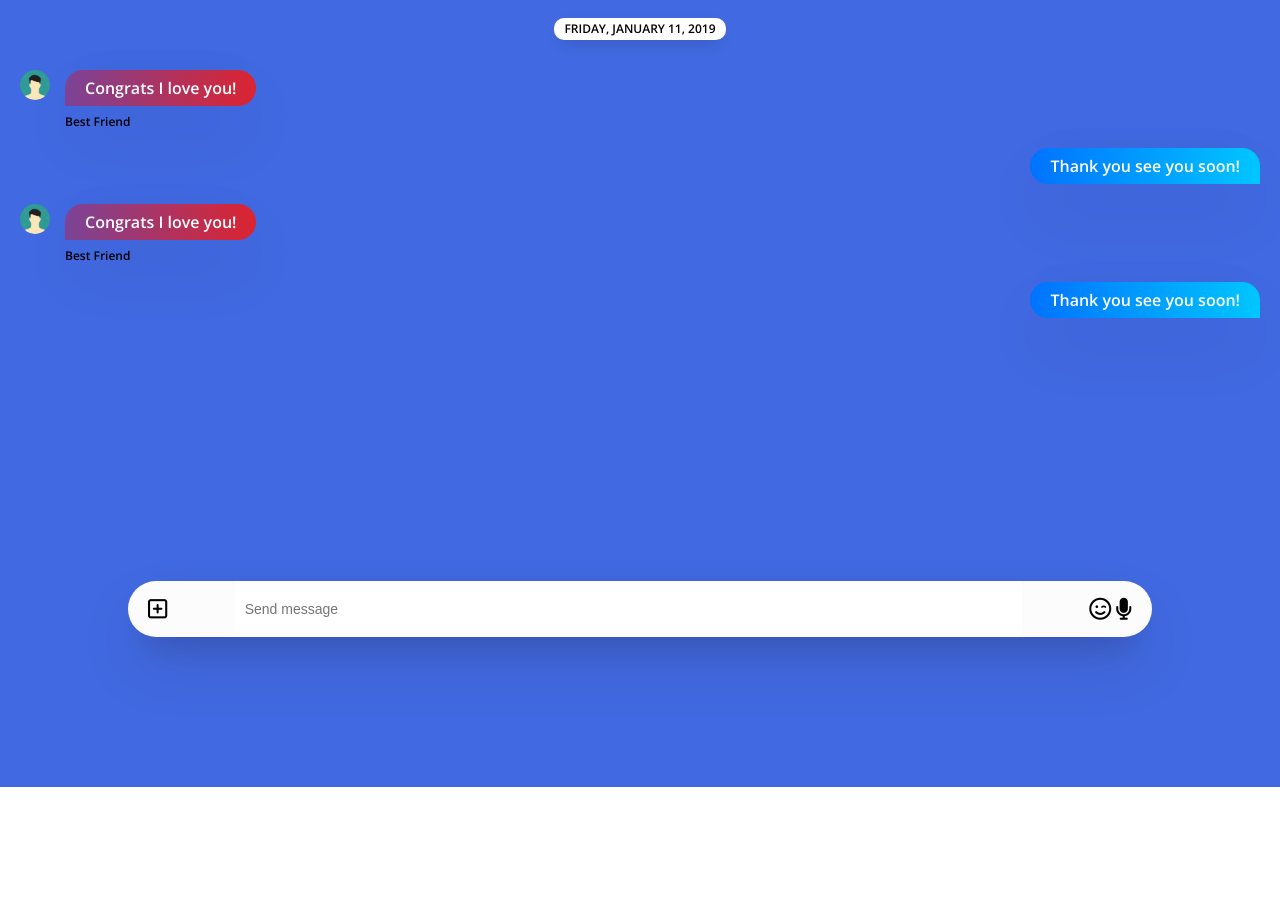
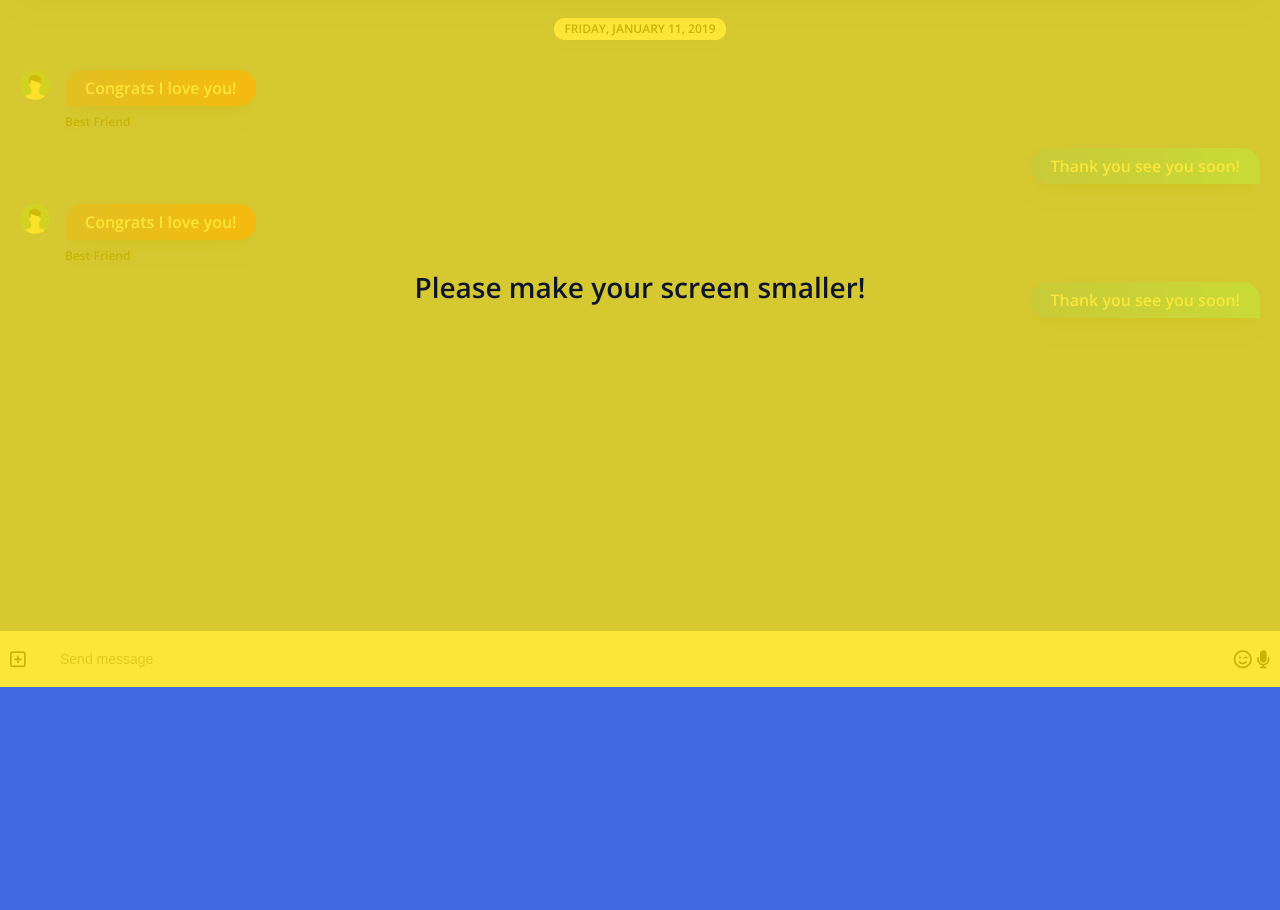
Before and after one commit to kangdongil/kakao-clone-2.0, a plain HTML site: page chat.html in a window 1280 px wide. Shown: the part 113-1023 px from the top of the page. Before the commit the page ends 900 px from the top, so only its background shows below. Drawn offline with nearby package versions, Linux system fonts and the light colour scheme.

Commit message:
Animation

```diff
--- a/chat.html
+++ b/chat.html
@@ -8,6 +8,7 @@
     <title>Settings | Kakao Clone</title>
 </head>
 <body class="chats-body">
+    <div class="header-wrapper">
         <!-- #1. status-bar -->
         <div class="status-bar">
             <div class="status-bar__column">
@@ -41,6 +42,7 @@
                 </span>
             </div>
         </header>
+    </div>
     <main class="chat-screen">
         <ul class="chat__messages">
             <span class="chat__timestamp">Friday, January 11, 2019</span>
@@ -80,17 +82,19 @@
             </li>
         </ul>
     </main>
-    <div class="chat__write">
-        <div class="chat__write-column">
-            <i class="far fa-plus-square"></i>
-        </div>
-        <div class="chat__write-column">
-            <input type="text"
+    <div class="chat__write--container ">
+        <input
+        type="text"
+        class="chat__write"
         placeholder="Send message"
         class="chat__write-input"
         />
+
+        <div class="chat__icon-left chat__icon">
+            <i class="far fa-plus-square"></i>
         </div>
-        <div class="chat__write-column">
+
+        <div class="chat__icon-right chat__icon">
             <span class="chat__write-icon">
                 <i class="far fa-smile-wink"></i>
             </span>
@@ -99,5 +103,8 @@
             </span>
         </div>
     </div>
+    <div class="bigScreen">
+        <span class="bigScreen__text">Please make your screen smaller!</span>
+    </div>
 </body>
 </html>
--- a/css/chat.css
+++ b/css/chat.css
@@ -1,33 +1,103 @@
+.header-wrapper {
+    position: fixed;
+    z-index: 2;
+    top: 0px;
+    width: 100%;
+    padding: 5px 0px;
+    background-color: white;
+    box-shadow: 0 18px 36px -18px rgba(0,0,0,.3),
+    0 -12px 36px -8px rgba(0,0,0,.025);
+}
+
 .chats-body {
-    padding: 0;
+    padding: 10px 0px;
+    padding-top: 100px;
 }
 
 .chats-body .header,
 .chats-body .status-bar {
     padding: 0px 20px;
 }
-.chat-screen {
+.chats-body {
     /* background-image: url("../images/chatBg.png"); */
     background-color: royalblue;
-    min-height: 100vh;
+    min-height: 200vh;
 }
 
-.chat__write {
+.chat__write--container {
     position: fixed;
-    bottom: 50px;
-    width: 80%;
+    bottom: 0px;
     margin: 0 auto;
     left: 0;
     right: 0;
     display: flex;
     justify-content: space-between;
     align-items: center;
-    background-color: #fcfcfc;
-    padding: 0px 20px;
+    width: 100%;
+}
+
+
+.chat__icon-left {
+    position: absolute;
+    left: 10px;
+}
+
+.chat__icon-right {
+    position: absolute;
+    right: 10px;
+}
+
+@keyframes float {
+    0% {
+        box-shadow: 0 30px 60px -12px rgba(50,50,93,.25),
+        0 18px 36px -18px rgba(0,0,0,.3),
+        0 -12px 36px -8px rgba(0,0,0,.025);
+    }
+    50% {
+        box-shadow: 0 30px 60px -60px rgba(50,50,93,.25),
+        0 18px 36px -18px rgba(0,0,0,.3),
+        0 -12px 36px -8px rgba(0,0,0,.025);
+
+    }
+    100% {
+        box-shadow: 0 30px 60px -12px rgba(50,50,93,.25),
+        0 18px 36px -18px rgba(0,0,0,.3),
+        0 -12px 36px -8px rgba(0,0,0,.025);
+    }
+}
+
+.chat__write {
+    margin: 0 auto;
+    bottom: 0px;
+    width: 100%;
+    border-radius: 0;
+    padding: 20px 60px;
+    width: 100%;
+    border: none;
+    font-size: 14px;
+    transition: width 0.5s ease-in-out,
+     border-radius 0.5s ease-in-out,
+     transform 0.5s ease-in-out;
+}
+
+.chat__write:focus {
+    outline: none;
+    width:80%;
+    transform:translateY(-100px);
     border-radius: 40px;
     box-shadow: 0 30px 60px -12px rgba(50,50,93,.25),
     0 18px 36px -18px rgba(0,0,0,.3),
     0 -12px 36px -8px rgba(0,0,0,.025);
+    animation: float 3s linear infinite forwards;
+}
+
+.chat__icon {
+    font-size: 18px;
+    transition: opacity 0.2s ease-in-out;
+}
+
+.chat__write:focus ~ .chat__icon {
+    opacity: 0;
 }
 
 .chat__write i {
@@ -38,22 +108,12 @@
     width: 80%;
 }
 
-.chat__write-column input {
-    padding: 20px 10px;
-    width: 100%;
-    border: none;
-    font-size: 14px;
-}
-
-.chat__write-column input:focus {
-    outline: none;
-}
-
 .chat-screen .chat__messages {
     border-top: 1px solid #f7f7f7;
     display: flex;
     flex-direction: column;
     align-items: center;
+    justify-content: center;
     padding: 0px 20px;
     padding-top:30px;
 }
@@ -73,7 +133,6 @@
 .message {
     display: flex;
     align-items: flex-start;
-
     margin-bottom: 20px;
 }
 
@@ -84,17 +143,28 @@
 .sent-message {
     align-self: flex-end;
 }
+
+@keyframes spin {
+    from {
+        transform: none
+    }
+    to {
+        transform: rotateY(1turn);
+    }
+}
+
 .incoming-message img {
     width: 30px;
     border-radius: 50%;
     margin-right: 15px;
+    animation: spin 1s linear infinite;
 }
 
 .message .message__bubble {
     background-color: white;
-    box-shadow: 0 30px 60px -12px rgba(50,50,93,.25),
-    0 18px 36px -18px rgba(0,0,0,.3),
-    0 -12px 36px -8px rgba(0,0,0,.025);
+    box-shadow: 0 13px 27px -5px rgba(50,50,93,.25),
+    0 8px 16px -8px rgba(0,0,0,.3),
+    0 -6px 16px -6px rgba(0,0,0,.025);
     padding: 10px 20px;
     border-radius: 20px;
     display: block;
@@ -111,12 +181,40 @@
 
 .incoming-message .message__bubble {
     border-bottom-left-radius: 0px;
-    color: white;
     background-image: linear-gradient(to right, #7b4397, #dc2430)
 }
 
 .sent-message .message__bubble {
     border-bottom-right-radius: 0px;
-    color: white;
     background-image:  linear-gradient(to left, #00c6ff, #0072ff);
 }
+
+@keyframes incomingAnimation {
+    from {
+        transform: translateX(-200px);
+        opacity: 0;
+    }
+    to {
+        transform: none;
+        opacity: 1;
+    }
+}
+
+.incoming-message {
+    animation: incomingAnimation 0.5s ease-out forwards;
+}
+
+@keyframes sentAnimation {
+    from {
+        transform: translateX(200px);
+        opacity: 0;
+    }
+    to {
+        transform: none;
+        opacity: 1;
+    }
+}
+
+.sent-message {
+    animation: sentAnimation 0.5s ease-out forwards;
+}
--- a/css/friend.css
+++ b/css/friend.css
@@ -14,7 +14,7 @@
     width:70px;
 }
 
-.friend__avatar.g-avatar {
+.friend__avatar.m-avatar {
     width:60px;
 }
 
--- /dev/null
+++ b/css/mobile.css
@@ -0,0 +1,26 @@
+.bigScreen {
+    position: absolute;
+    width: 100%;
+    height: 100%;
+    top: 0;
+    left: 0;
+    background-color: #fce006;
+    display: flex;
+    justify-content: center;
+    align-items: center;
+    font-weight: 600;
+    color: black;
+    font-size: 28px;
+    text-align: center;
+    line-height: 1.5;
+    padding: 0px 20px;
+    display: none;
+    z-index: 4;
+    opacity: 80%;
+}
+
+@media screen and (min-width:550px) {
+    .bigScreen {
+        display: flex;
+    }
+}
--- a/css/nav-bar.css
+++ b/css/nav-bar.css
@@ -35,3 +35,18 @@
     align-items: center;
     border-radius: 50%;
 }
+
+@keyframes showNavBar {
+    from {
+        transform: translateY(80px);
+    }
+    to {
+        transform: none;
+    }
+}
+
+.nav {
+    transform: translateY(80px);
+    animation: showNavBar 0.5s ease-out forwards;
+    animation-delay: 0.5s;
+}
--- a/css/styles.css
+++ b/css/styles.css
@@ -9,6 +9,7 @@
 @import "more.css";
 @import "settings.css";
 @import "chat.css";
+@import "mobile.css";
 
 * {
     box-sizing: border-box;
@@ -25,3 +26,17 @@ a {
     color: inherit;
     text-decoration: none;
 }
+
+@keyframes fadeIn {
+    from {
+        opacity: 0;
+        transform: translateY(50px);
+    }
+    to {
+        opacity: 1;
+        transform: none;
+    }
+}
+main {
+    animation: fadeIn 0.5s ease-in-out;
+}
```
Also changed, not shown: find.html (+3 -0 lines), friends.html (+5 -2 lines), index.html (+6 -5 lines), more.html (+3 -0 lines), settings.html (+3 -0 lines). Lines whose indentation alone changed are shown as unchanged.
